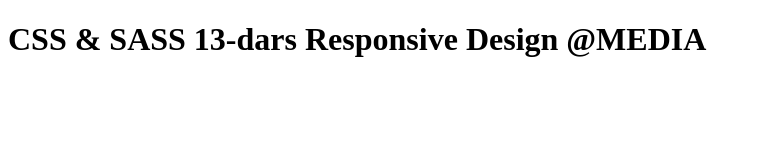
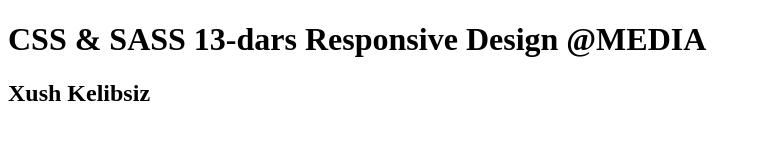
Before and after one commit to Mrshokhrukh/media, a plain HTML site: page index.html in a window 1280 px wide. Shown: the whole page, without its empty margins (0-760 px from the left). Drawn offline with Linux system fonts and the light colour scheme.

Commit message:
hush kelibsiz
h2 qo'shildi

```diff
--- a/index.html
+++ b/index.html
@@ -12,12 +12,7 @@
 
 
 <h1>CSS & SASS 13-dars Responsive Design @MEDIA</h1>
-
-
-
-
-
-
+<h2>Xush Kelibsiz </h2>
 
 
 </body>
```
